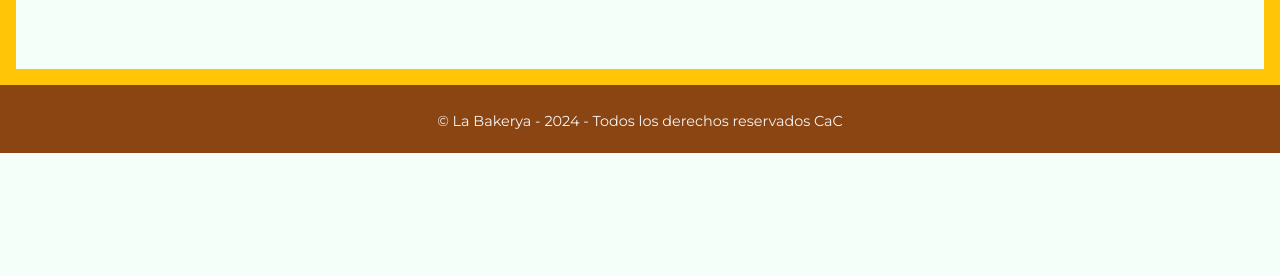
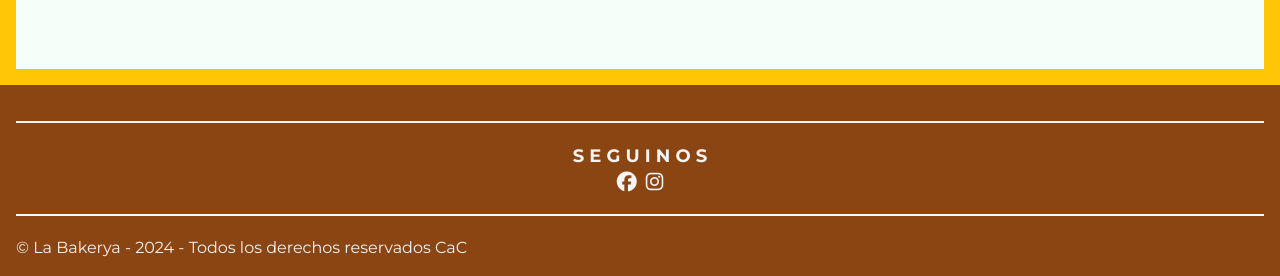
Before and after one commit to BernabeSuarez/codo_a_codo_tp_python, a plain HTML site: page index.html in a window 1280 px wide. Shown: the part 1347-1623 px from the top of the page. Before the commit the page ends 1500 px from the top, so only its background shows below. Drawn offline with Linux system fonts and the light colour scheme.

Commit message:
redes sociales, derechos, + css
agregue las redes sociales que llevan directo al link, movi los derechos reservados a la izq + el css correspondiente

```diff
--- a/css/estilos.css
+++ b/css/estilos.css
@@ -442,6 +442,30 @@ footer {
   align-items: center;
 }
 
+/* Informacion del footer */
+.seguinos {
+  font-size: 18px;
+  font-weight: bold;
+}
+
+.social-icon:hover {
+transform: scale(1.5);
+}
+
+.social-icon1 {
+margin-right: 5px
+}
+
+hr {
+border: none;
+border-top: 2px solid whitesmoke;
+margin: 20px 0;
+}
+
+.derechos {
+text-align: left
+}
+
 @media screen and (max-width: 768px) {
   .icon_menu {
     display: block;
--- a/index.html
+++ b/index.html
@@ -119,12 +119,13 @@
     </aside>
 
   </section>
-  <footer class="footer">
-
-    <p class="bake-text text-sm text-center">
-      © La Bakerya - <span class="anio"></span> - Todos los derechos
-      reservados CaC
-    </p>
+  <footer>
+    <hr>
+      <div class="seguinos">S E G U I N O S</div>
+        <a href="https://www.facebook.com/tupagina" target="_blank"><i class="fab fa-facebook fa-lg social-icon social-icon1"></i></a>
+        <a href="https://instagram.com/tupagina" target="_blank"><i class="fab fa-instagram fa-lg social-icon"></i></a>
+    <hr>
+     <div class="derechos">© La Bakerya - 2024 - Todos los derechos reservados CaC</div>
 
   </footer>
   <script>
```
Also changed, not shown: contacto.html (+6 -4 lines), nosotro.html (+6 -4 lines), productos.html (+6 -4 lines).
